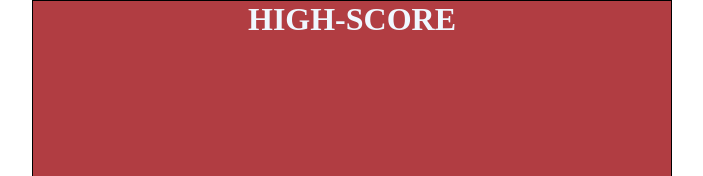
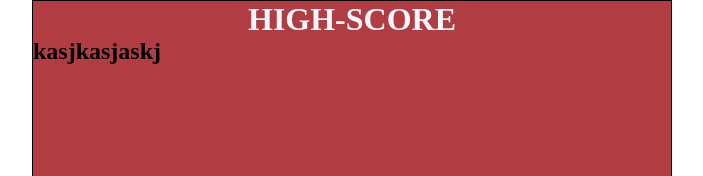
Before and after one commit to sebastianLipari/proyectoMartes, a plain HTML site: page index.html in a window 1280 px wide. Shown: the top 176 px of the page, without its empty margins (288-991 px from the left). Drawn offline with Linux system fonts and the light colour scheme.

Commit message:
modificacion

```diff
--- a/index.html
+++ b/index.html
@@ -16,6 +16,7 @@
 <header class="header border" >
 
     <h1 class="nombreSitio" >HIGH-SCORE</h1>
+    <h2>kasjkasjaskj</h2>
     <nav>
 
         <ul>
```
